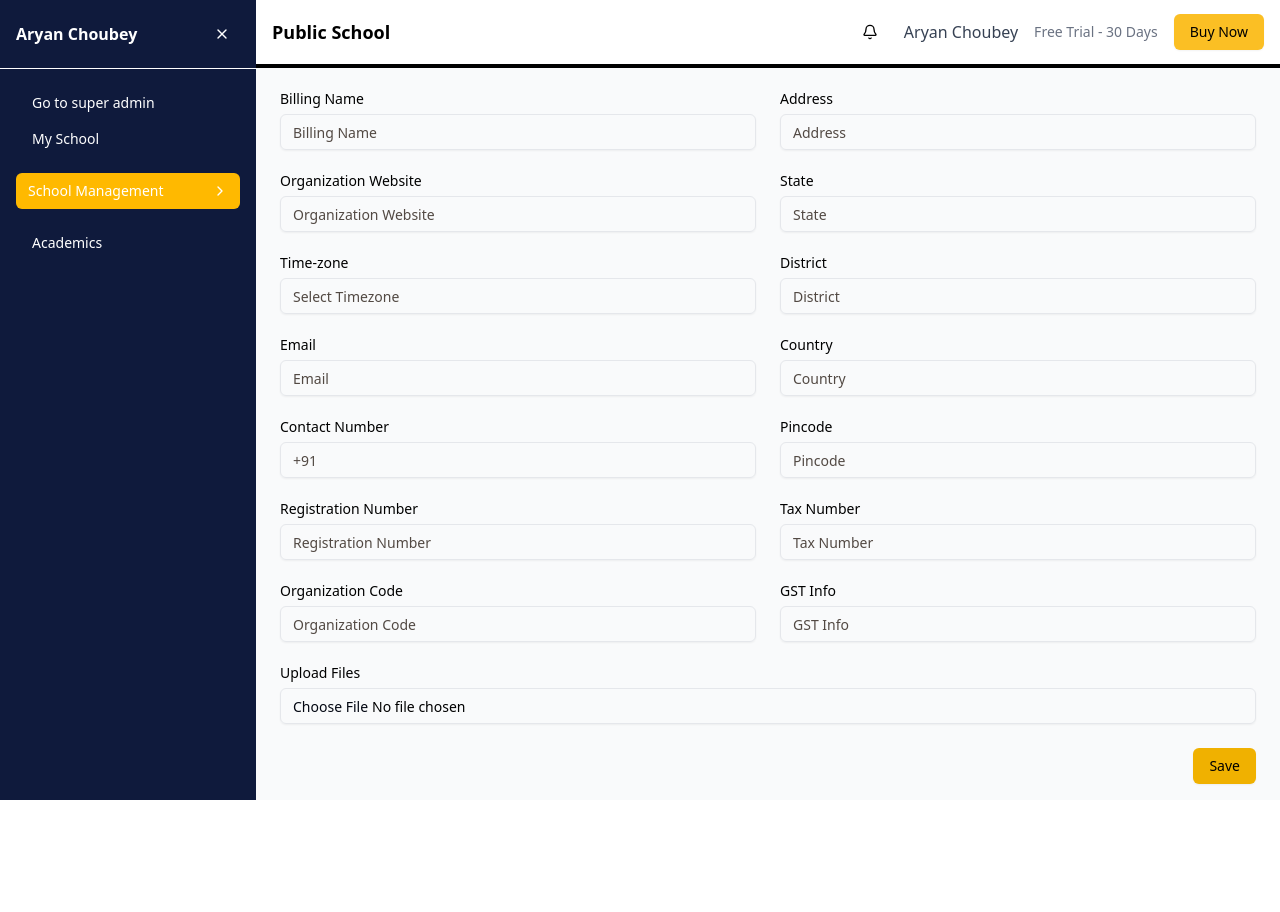
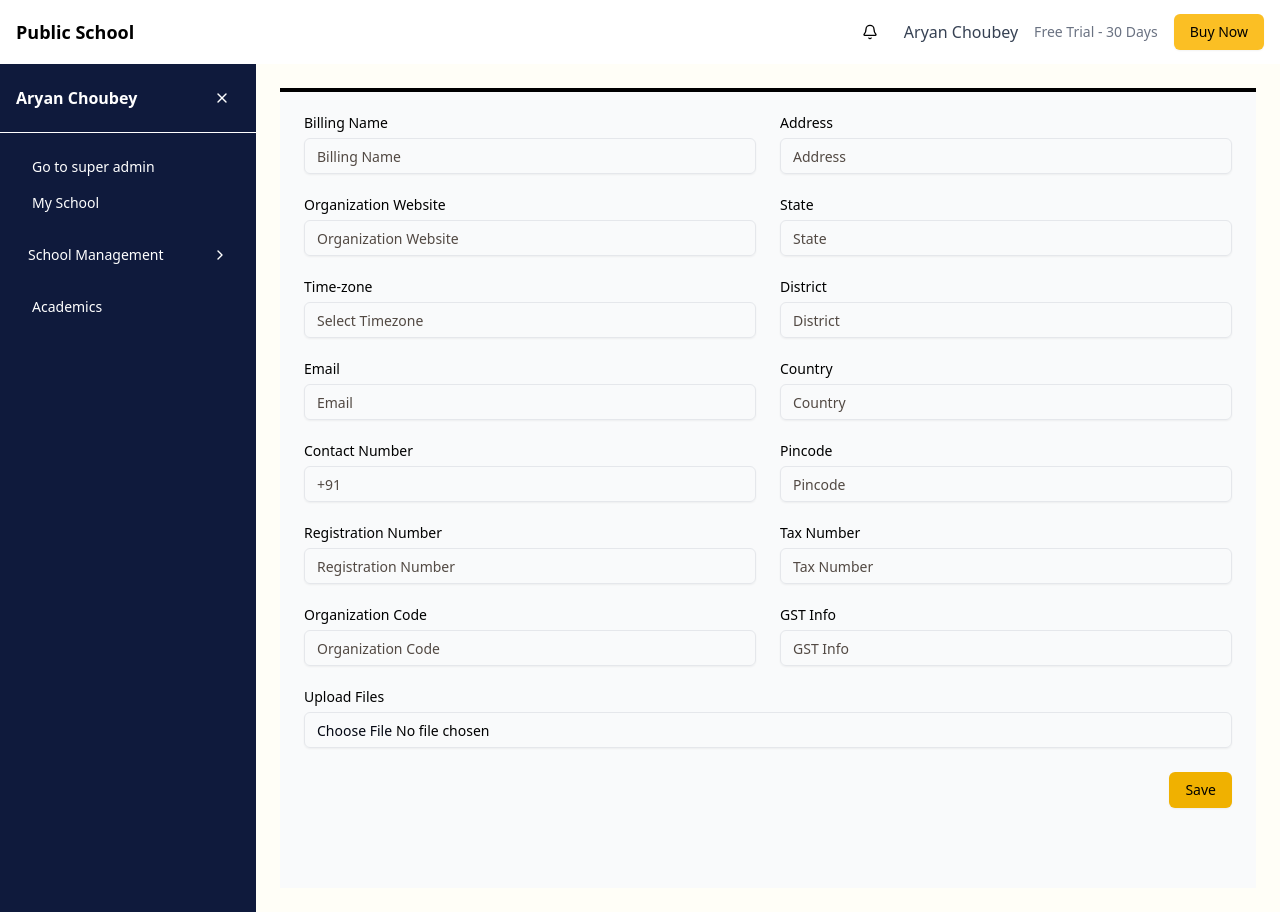
Before and after one commit to Aryanchoubey/school-management, a React (Vite) app in the folder client/: page /home in a window 1280 px wide. Both pictures are taken after a click on the button 36 px from the left and 32 px from the top of the page. Before the commit the page ends 800 px from the top, so only its background shows below. Built offline with nearby package versions, Linux system fonts and the light colour scheme.

Commit message:
add the routing and layout

```diff
--- a/client/src/App.jsx
+++ b/client/src/App.jsx
@@ -3,20 +3,31 @@ import './App.css'
 import Login from './pages/Login/login'
 import SignUp from './pages/Signup/Signup'
 import Home from './pages/Dashboard/Home/Home'
-
+import { HomeLayout } from './pages/_layout/HomeLayout'
 
 function App() {
+  return (
+    <BrowserRouter>
+      <Routes>
+        <Route path="/login" element={<Login />} />
+        <Route path="/signup" element={<SignUp />} />
 
-  return (
-    <>
-      <BrowserRouter>
-        <Routes>
-          <Route path='/login' element={<Login />} />
-           <Route path='/signup' element={<SignUp />} />
-           <Route path='/home' element={<Home />} />
-        </Routes>
-      </BrowserRouter>
-    </>
+        {/* Home nested routes */}
+        <Route path="/home" element={<HomeLayout />}>
+          <Route index element={<Home />} />
+        </Route>
+
+        {/* Root route */}
+        <Route
+          path="/"
+          element={
+            <div>
+              <h1>Welcome to the School Management System</h1>
+            </div>
+          }
+        />
+      </Routes>
+    </BrowserRouter>
   )
 }
 
--- a/client/src/pages/Dashboard/Home/Home.jsx
+++ b/client/src/pages/Dashboard/Home/Home.jsx
@@ -1,7 +1,3 @@
-
-
-"use client"
-
 import { useState } from "react"
 import { Menu, X, Bell, ChevronDown, ChevronRight } from "lucide-react"
 import { Button } from "@/components/ui/button"
@@ -10,127 +6,15 @@ import { Label } from "@/components/ui/label"
 
 export default function Dashboard() {
   const [isSidebarOpen, setIsSidebarOpen] = useState(false)
-  const [isDasboardOpen, setIsDasboardOpen] = useState(false)
 
   return (
     <div className="flex h-screen">
-      {/* Sidebar */}
-      <aside
-        className={`fixed lg:static top-0 left-0 h-full bg-[#0f1a3c] text-white transition-all duration-300 z-50 ${
-          isSidebarOpen ? "w-64" : "w-0 lg:w-"
-        }`}
-      >
-        <div className="flex justify-between items-center p-4">
-          {isSidebarOpen && (
-            <span className="font-semibold">Aryan Choubey</span>
 
-          )}
-          {isSidebarOpen && (
-            <Button
-              variant="ghost"
-              size="icon"
-              className="text-white cursor-pointer"
-              onClick={() => setIsSidebarOpen(false)}
-            >
-              <X className="h-6 w-6" />
-            </Button>
-          )}
-        </div>
-        <hr />
-
-        {isSidebarOpen && (
-          <nav className="mt-4 space-y-4 px-4">
-            <div>
-              <Button variant="ghost" className="w-full justify-start">
-                Go to super admin
-              </Button>
-              <Button variant="ghost" className="w-full justify-start">
-                My School
-              </Button>
-            </div>
-
-            {/* School Management Accordion */}
-            <div>
-              <Button
-                variant="ghost"
-                className="w-full bg-amber-400 justify-between"
-                onClick={() => setIsDasboardOpen(!isDasboardOpen)}
-              >
-                <span>School Management</span>
-                {isDasboardOpen ? (
-                  <ChevronDown className="h-4 w-4" />
-                ) : (
-                  <ChevronRight className="h-4 w-4" />
-                )}
-              </Button>
-
-              {isDasboardOpen && (
-                <div className="ml-4 mt-2 bg-amber-400 space-y-2 rounded-2xl ">
-                  <Button variant="ghost" className="w-full justify-start">
-                    Dashboard
-                  </Button>
-                  <Button variant="ghost" className="w-full hover:bg-blue-950  justify-start">
-                    Add Branch
-                  </Button>
-                  <Button variant="ghost" className="w-full justify-start">
-                    Classes
-                  </Button>
-                  <Button variant="ghost" className="w-full justify-start">
-                    Sessions
-                  </Button>
-                </div>
-              )}
-
-            </div>
-             <div>
-              <Button variant="ghost" className="w-full justify-start">
-                Academics
-              </Button>
-               </div>
-          </nav>
-
-        )}
-      </aside>
 
       {/* Main Content */}
       <div className="flex-1 flex flex-col">
         {/* Navbar */}
-        <header className=" min-h-16 flex items-center justify-between bg-white shadow px-4 py-3">
-          <div className="flex items-center space-x-2">
-            {!isSidebarOpen && (
-          <Button
-            variant="ghost"
-            className="cursor-pointer"
-            onClick={() => setIsSidebarOpen(true)}
-          >
-            <Menu />
-          </Button>
-        )}
-            <h1 className="font-semibold text-lg"> Public School</h1>
-          </div>
-          <div className="flex items-center space-x-4">
-            {/* Notification */}
-            <Button
-              variant="ghost"
-              size="icon"
-              className="cursor-pointer"
-            >
-              <Bell className="h-6 w-6" />
-            </Button>
 
-            {/* Username only in desktop */}
-            <span className="hidden lg:inline text-gray-700 font-medium">
-              Aryan Choubey
-            </span>
-
-            {/* Free Trial - hide in small screens */}
-            <span className="hidden lg:inline text-sm text-gray-500">
-              Free Trial - 30 Days
-            </span>
-
-            <Button className="cursor-pointer">Buy Now</Button>
-          </div>
-        </header>
         <hr className="border-2" />
 
         {/* Form Content */}
--- /dev/null
+++ b/client/src/pages/_layout/HomeLayout.jsx
@@ -0,0 +1,37 @@
+import { Header } from "@/shared/Header/Header"
+import { SideBar } from "@/shared/sidebar/SideBar"
+import { useState } from "react"
+import { Outlet } from "react-router-dom"
+
+export const HomeLayout = () => {
+  const [isDasboardOpen, setIsDasboardOpen] = useState(false)
+  const [isSidebarOpen, setIsSidebarOpen] = useState(false)
+
+  return (
+    <div className="flex flex-col min-h-screen w-full">
+      {/* Header - always on top */}
+      <Header
+        isSidebarOpen={isSidebarOpen}
+        setIsSidebarOpen={setIsSidebarOpen}
+      />
+
+      {/* Content area with sidebar + main */}
+      <div className="flex flex-1">
+        {/* Sidebar */}
+        <aside className="w-fit bg-muted shadow-md">
+          <SideBar
+            isDasboardOpen={isDasboardOpen}
+            setIsDasboardOpen={setIsDasboardOpen}
+            isSidebarOpen={isSidebarOpen}
+            setIsSidebarOpen={setIsSidebarOpen}
+          />
+        </aside>
+
+        {/* Main content */}
+        <main className="flex-1 p-6 bg-background overflow-y-auto">
+          <Outlet />
+        </main>
+      </div>
+    </div>
+  )
+}
--- /dev/null
+++ b/client/src/shared/Header/Header.jsx
@@ -0,0 +1,44 @@
+import { Button } from "@/components/ui/button"
+import { Bell, Menu } from "lucide-react"
+
+
+export const Header = ({ isSidebarOpen, setIsSidebarOpen }) => {
+  return (
+    <header className=" min-h-16 flex items-center justify-between bg-white shadow px-4 py-3">
+      <div className="flex items-center space-x-2">
+        {!isSidebarOpen && (
+          <Button
+            variant="ghost"
+            className="cursor-pointer"
+            onClick={() => setIsSidebarOpen(true)}
+          >
+            <Menu />
+          </Button>
+        )}
+        <h1 className="font-semibold text-lg"> Public School</h1>
+      </div>
+      <div className="flex items-center space-x-4">
+        {/* Notification */}
+        <Button
+          variant="ghost"
+          size="icon"
+          className="cursor-pointer"
+        >
+          <Bell className="h-6 w-6" />
+        </Button>
+
+        {/* Username only in desktop */}
+        <span className="hidden lg:inline text-gray-700 font-medium">
+          Aryan Choubey
+        </span>
+
+        {/* Free Trial - hide in small screens */}
+        <span className="hidden lg:inline text-sm text-gray-500">
+          Free Trial - 30 Days
+        </span>
+
+        <Button className="cursor-pointer">Buy Now</Button>
+      </div>
+    </header>
+  )
+}
--- /dev/null
+++ b/client/src/shared/Overlay/Overlay.jsx
@@ -0,0 +1,13 @@
+
+
+export const Overlay = ({ isOpen, onClose }) => {
+  return (
+    <>
+      {isOpen && (
+        <div onClick={onClose} className="  fixed z-30 bottom-0  w-screen h-screen p-4 bg-black/85 ">
+          <div className="absolute inset-0 bg-black opacity-50" />
+        </div>
+      )}
+    </>
+  )
+}
--- /dev/null
+++ b/client/src/shared/sidebar/SideBar.jsx
@@ -0,0 +1,90 @@
+import { Button } from "@/components/ui/button"
+import { Bell, ChevronDown, ChevronRight, X } from "lucide-react"
+import { Overlay } from "../Overlay/Overlay"
+import { useIsMobile } from "@/hooks/use-mobile"
+
+export const SideBar = ({ isSidebarOpen, setIsSidebarOpen, isDasboardOpen, setIsDasboardOpen }) => {
+  return (
+    <>
+      <aside
+        className={`fixed lg:static top-0 left-0 h-full bg-[#0f1a3c] text-white transition-all duration-300 z-50 ${isSidebarOpen ? "w-64" : "w-0 lg:w-"
+          }`}
+      >
+        <div className="flex justify-between items-center p-4">
+          {isSidebarOpen && (
+            <span className="font-semibold">Aryan Choubey</span>
+
+          )}
+          {isSidebarOpen && (
+            <Button
+              variant="ghost"
+              size="icon"
+              className="text-white cursor-pointer"
+              onClick={() => setIsSidebarOpen(false)}
+            >
+              <X className="h-6 w-6" />
+            </Button>
+          )}
+        </div>
+        <hr />
+
+        {isSidebarOpen && (
+          <nav className="mt-4 space-y-4 px-4">
+            <div>
+              <Button variant="ghost" className="w-full justify-start">
+                Go to super admin
+              </Button>
+              <Button variant="ghost" className="w-full justify-start">
+                My School
+              </Button>
+            </div>
+
+            {/* School Management Accordion */}
+            <div>
+              <Button
+                variant="ghost"
+                className="w-full justify-between hover:text-white hover:bg-primary"
+                onClick={() => setIsDasboardOpen(!isDasboardOpen)}
+              >
+                <span>School Management</span>
+                {isDasboardOpen ? (
+                  <ChevronDown className="h-4 w-4" />
+                ) : (
+                  <ChevronRight className="h-4 w-4" />
+                )}
+              </Button>
+
+              {isDasboardOpen && (
+                <div className="ml-4 mt-2 bg-amber-400 space-y-2 rounded-2xl overflow-hidden ">
+                  <Button variant="ghost" className="w-full justify-start">
+                    Dashboard
+                  </Button>
+                  <Button variant="ghost" className="w-full bg-blue-950  justify-start">
+                    Add Branch
+                  </Button>
+                  <Button variant="ghost" className="w-full justify-start">
+                    Classes
+                  </Button>
+                  <Button variant="ghost" className="w-full justify-start">
+                    Sessions
+                  </Button>
+                </div>
+              )}
+
+            </div>
+            <div>
+              <Button variant="ghost" className="w-full justify-start">
+                Academics
+              </Button>
+            </div>
+          </nav>
+        )}
+
+      </aside>
+
+      {
+        useIsMobile() && <Overlay isOpen={isSidebarOpen} onClose={() => setIsSidebarOpen(false)} />
+      }
+    </>
+  )
+}
```
